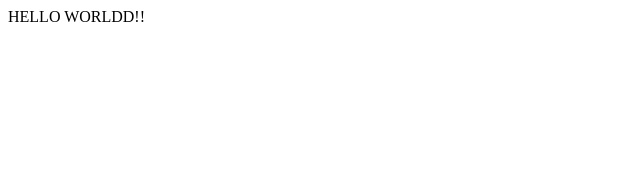
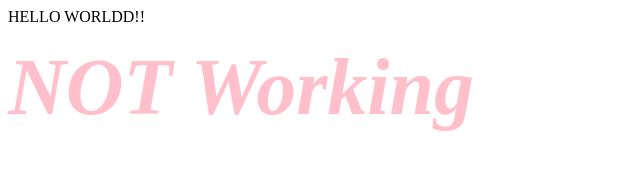
Before and after one commit to projectopel/testrepo, a plain HTML site: page index.html in a window 1280 px wide. Shown: the whole page, without its empty margins (0-640 px from the left). Drawn offline with Linux system fonts and the light colour scheme.

Commit message:
Update index.html

```diff
--- a/index.html
+++ b/index.html
@@ -16,6 +16,7 @@
             <p class="browsehappy">You are using an <strong>outdated</strong> browser. Please <a href="#">upgrade your browser</a> to improve your experience.</p>
         <![endif]-->
         HELLO WORLDD!!
+        <p><em><strong style="font-size:80px;color:pink">NOT Working</strong></em></p>
         <script src="" async defer></script>
     </body>
 </html>
```
